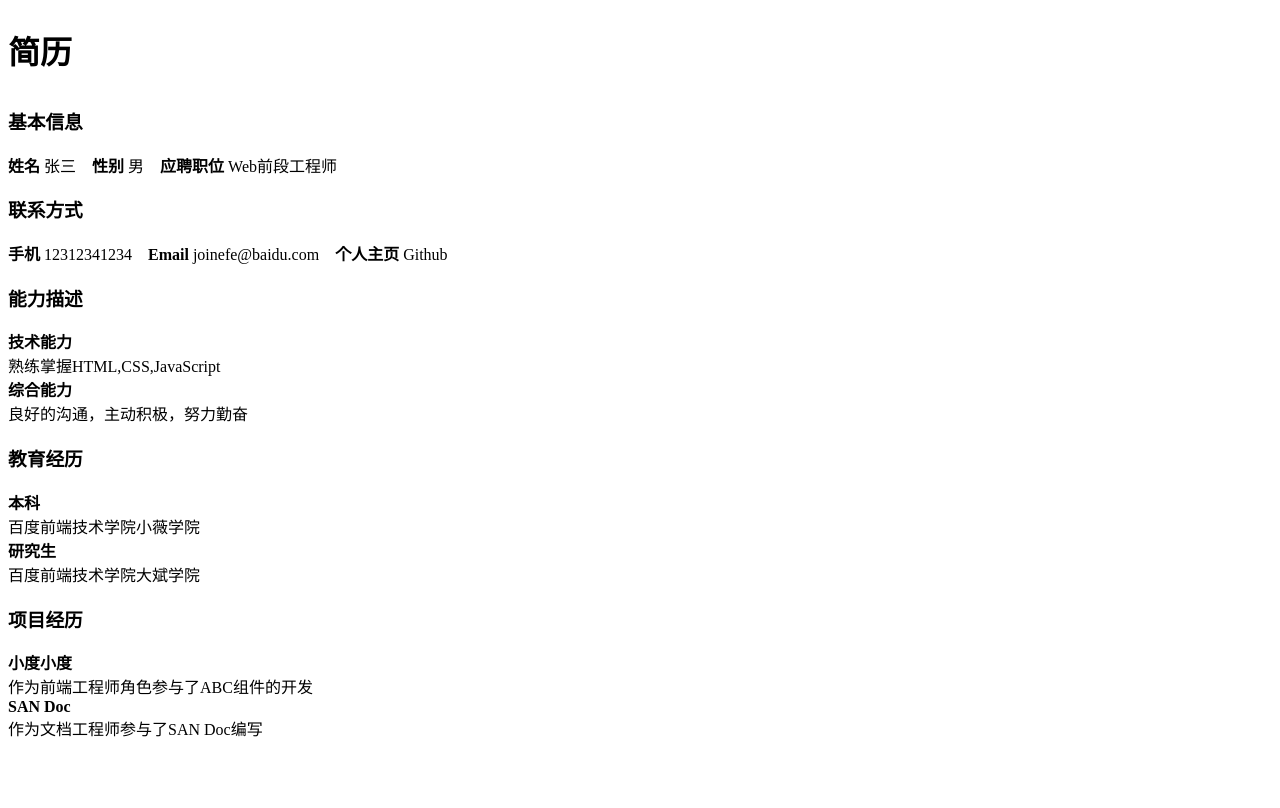
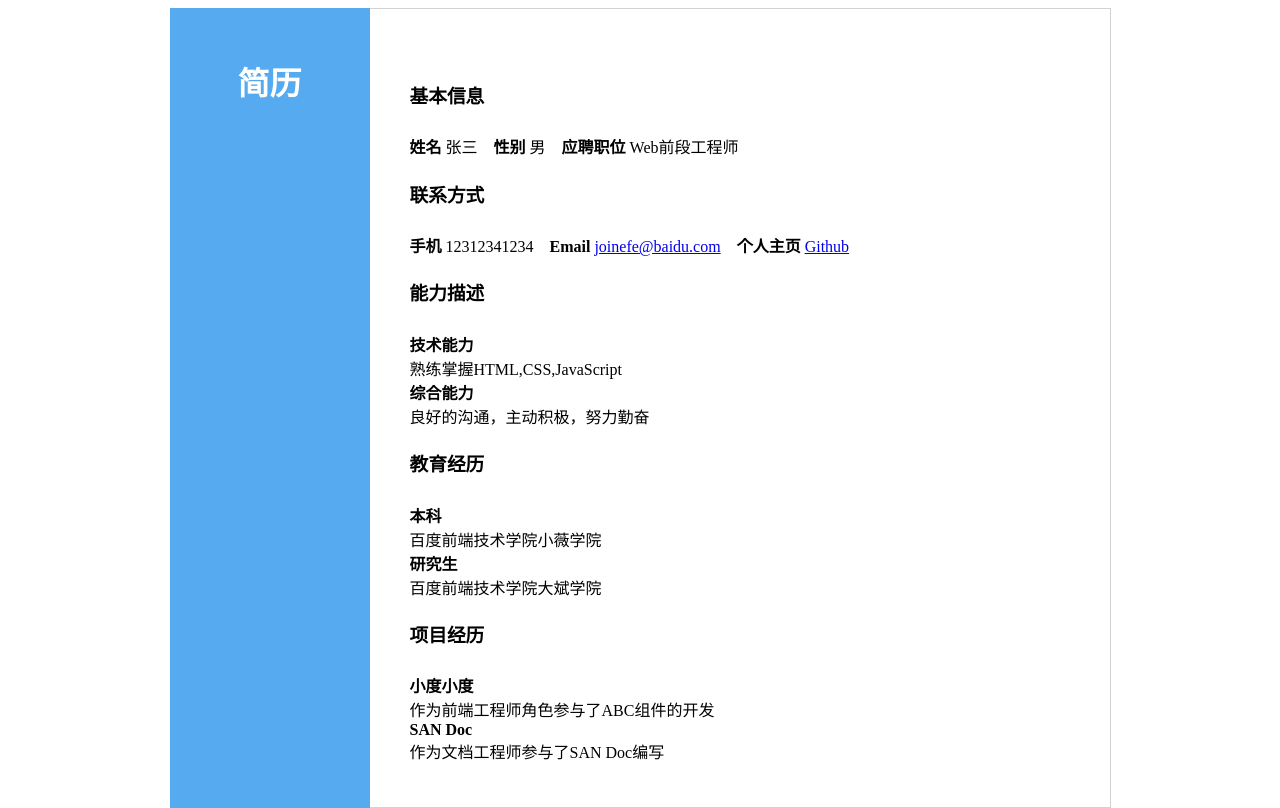
Before and after one commit to pychat/mypractise, a plain HTML site: page fifth and sixth day/resume.html in a window 1280 px wide. Drawn offline with Linux system fonts and the light colour scheme.

Commit message:
modify html style1 new style2

```diff
--- a/fifth and sixth day/resume.html
+++ b/fifth and sixth day/resume.html
@@ -3,10 +3,14 @@
   <head>
     <meta charset="utf-8">
     <meta name="viewport" content="width=device-width,initial-scale=1">
-    <link rel="stylesheet" href="style_1.css"
+    <!-- <link rel="stylesheet" href="style_1.css"> -->
+    <link rel="stylesheet" href="style_2.css">
   </head>
   <body>
+    <div>
       <h1>简历</h1>
+    </div>
+    <div>
       <h3>基本信息</h3>
       <p>
         <span>姓名</span>
@@ -21,9 +25,9 @@
         <span>手机</span>
          12312341234&nbsp&nbsp&nbsp
         <span>Email</span>
-       joinefe@baidu.com&nbsp&nbsp&nbsp
+         <a href="mailto:joinefe@baidu.com">joinefe@baidu.com</a>&nbsp&nbsp&nbsp
         <span>个人主页</span>
-       Github
+         <a href="javascript:void(0)">Github</a>
       </p>
       <h3>能力描述</h3>
       <p>
@@ -46,5 +50,6 @@
         <span>SAN Doc</span><br>
         作为文档工程师参与了SAN Doc编写
       </p>
+    </div>
   </body>
 </html>
--- a/fifth and sixth day/style_1.css
+++ b/fifth and sixth day/style_1.css
@@ -1,12 +1,15 @@
 h1 {
   line-height: 200%;
 }
-h2 {
+
+h3 {
   line-height: 200%;
 }
+
 p > span {
   font-weight: bold;
 }
+
 p > br:nth-of-type(2) {
   display: inline-block;
   margin-bottom: 1rem
--- a/fifth and sixth day/style_2.css
+++ b/fifth and sixth day/style_2.css
@@ -0,0 +1,43 @@
+html {
+  height: 100%
+}
+body {
+  display: flex;
+  height: 100%
+}
+
+body > div:nth-of-type(1) {
+  width: 200px;
+  margin-left: auto;
+  background-color: rgb(85, 170, 240)
+
+}
+
+body > div:nth-of-type(2) {
+  width: 700px;
+  margin-right: auto;
+  padding-left: 40px;
+  padding-top: 50px;
+  border-top: 1px solid rgb(211, 210, 210);
+  border-right: 1px solid rgb(211, 210, 210);
+  border-bottom: 1px solid rgb(211, 210, 210)
+}
+
+h1 {
+  text-align: center;
+  margin-top: 50px;
+  color: white
+}
+
+h3 {
+  line-height: 200%;
+}
+
+p > span {
+  font-weight: bold;
+}
+
+p > br:nth-of-type(2) {
+  display: inline-block;
+  margin-bottom: 1rem
+}
```
Lines whose indentation alone changed are shown as unchanged.
